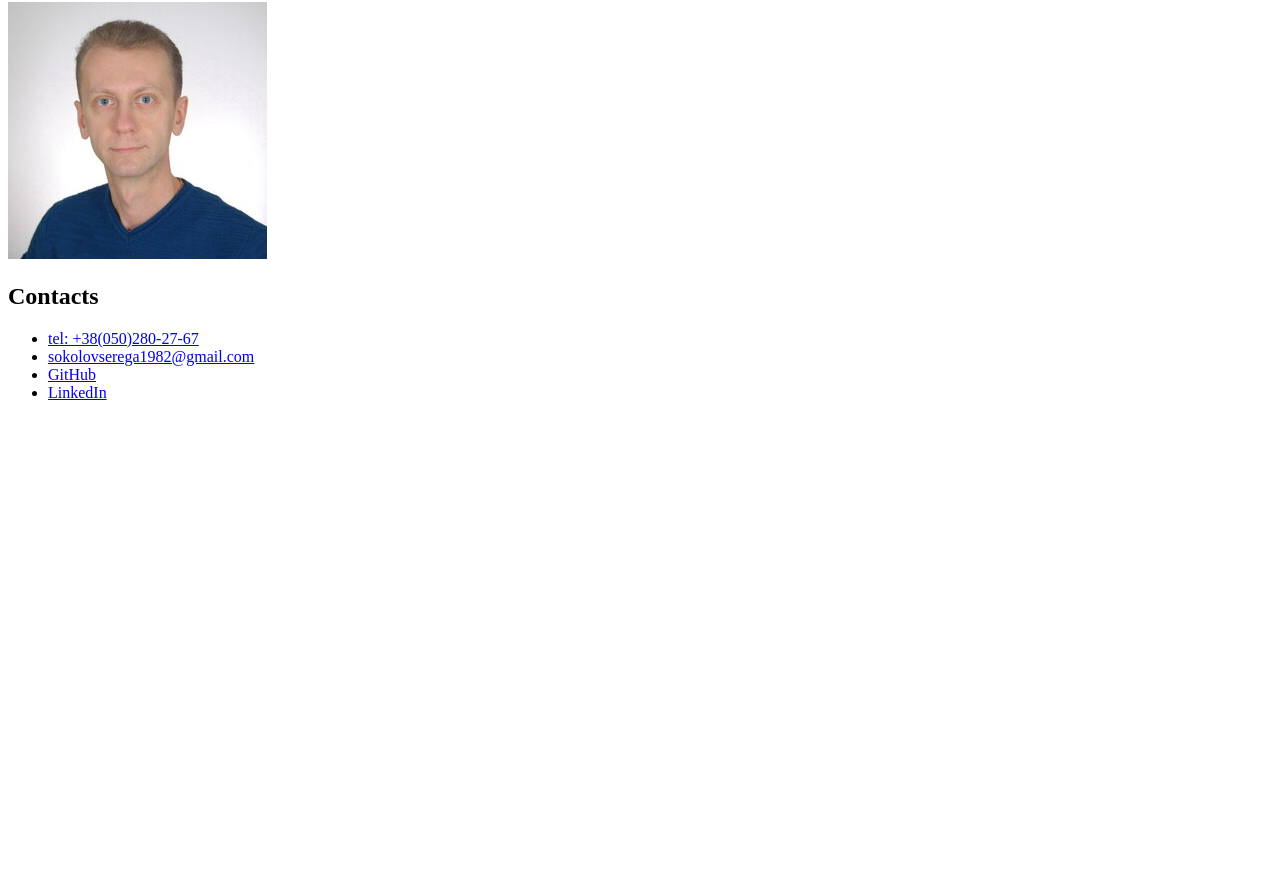
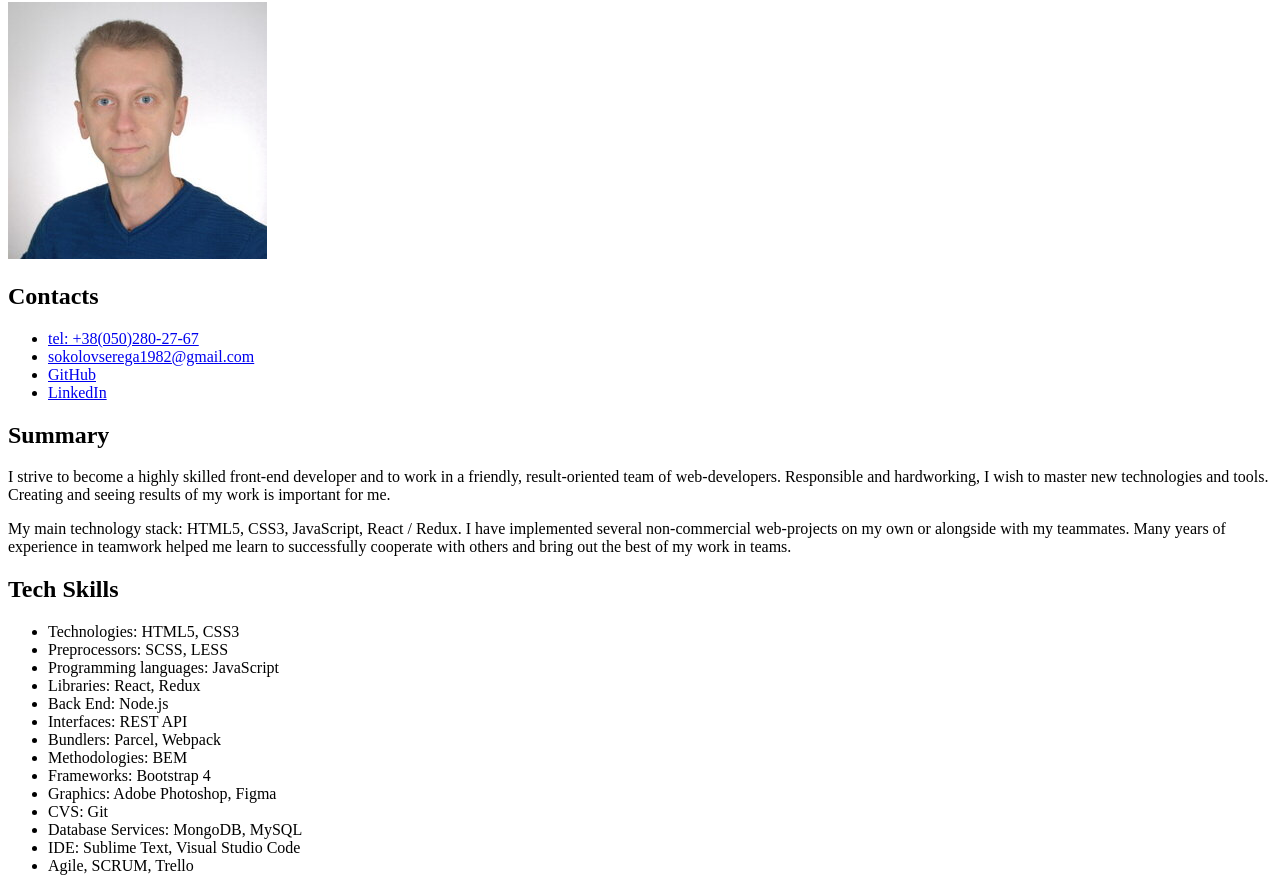
Before and after one commit to Falconoff/rsschool-cv, a plain HTML site: page index.html in a window 1280 px wide. Shown: the part 125-1016 px from the top of the page. Before the commit the page ends 800 px from the top, so only its background shows below. Drawn offline with Linux system fonts and the light colour scheme.

Commit message:
feat: add Summary and Tech Skills

```diff
--- a/index.html
+++ b/index.html
@@ -27,6 +27,34 @@
       </li>
     </ul>
 
+    <h2>Summary</h2>
+    <p>I strive to become a highly skilled front-end developer and to work in a
+      friendly, result-oriented team of web-developers. Responsible and
+      hardworking, I wish to master new technologies and tools. Creating and
+      seeing results of my work is important for me.</p>
+    <p>My main technology stack: HTML5, CSS3, JavaScript, React / Redux. I have
+      implemented several non-commercial web-projects on my own or alongside
+      with my teammates. Many years of experience in teamwork helped me learn to
+      successfully cooperate with others and bring out the best of my work in
+      teams.</p>
+
+    <h2>Tech Skills</h2>
+    <ul>
+      <li>Technologies: HTML5, CSS3</li>
+      <li>Preprocessors: SCSS, LESS</li>
+      <li>Programming languages: JavaScript</li>
+      <li>Libraries: React, Redux</li>
+      <li>Back End: Node.js</li>
+      <li>Interfaces: REST API</li>
+      <li>Bundlers: Parcel, Webpack</li>
+      <li>Methodologies: BEM</li>
+      <li>Frameworks: Bootstrap 4</li>
+      <li>Graphics: Adobe Photoshop, Figma</li>
+      <li>CVS: Git</li>
+      <li>Database Services: MongoDB, MySQL</li>
+      <li>IDE: Sublime Text, Visual Studio Code</li>
+      <li>Agile, SCRUM, Trello</li>
+    </ul>
   </main>
 
 </body>
```
